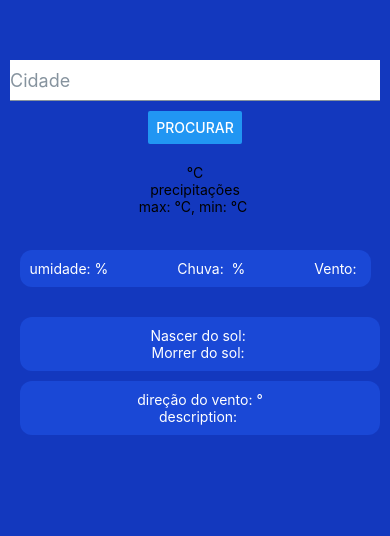
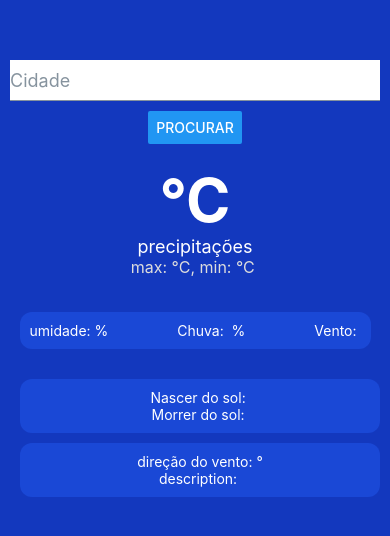
Before and after one commit to Samuel-BSantos/reactAtt7, a React Native app: screen / in a window 390 px wide. Shown: the top 536 px of the page. Built offline with nearby package versions, Linux system fonts and the light colour scheme.

Commit message:
Update App.js

```diff
--- a/App.js
+++ b/App.js
@@ -36,13 +36,13 @@ export default function App() {
             uri={`https://cors-anywhere.herokuapp.com/https://assets.hgbrasil.com/weather/icons/conditions/${item.condition}.svg`}
           />
         )}
-        <Text style={styles.date}>{results?.date}</Text>
+        <Text style={styles.cityName}>{results?.date}</Text>
       </View>
 
       <View style={styles.mainInfo}>
-        <Text style={styles.temp}>{results?.temp}°C</Text>
-        <Text style={styles.rainLabel}>precipitações</Text>
-        <Text style={styles.tempRange}>max: {results?.forecast[0].max}°C, min: {results?.forecast[0].min}°C </Text>
+        <Text style={styles.temperature}>{results?.temp}°C</Text>
+        <Text style={styles.precipitation}>precipitações</Text>
+        <Text style={styles.minMax}>max: {results?.forecast[0].max}°C, min: {results?.forecast[0].min}°C </Text>
       </View>
 
       <View style={styles.details}>
```
